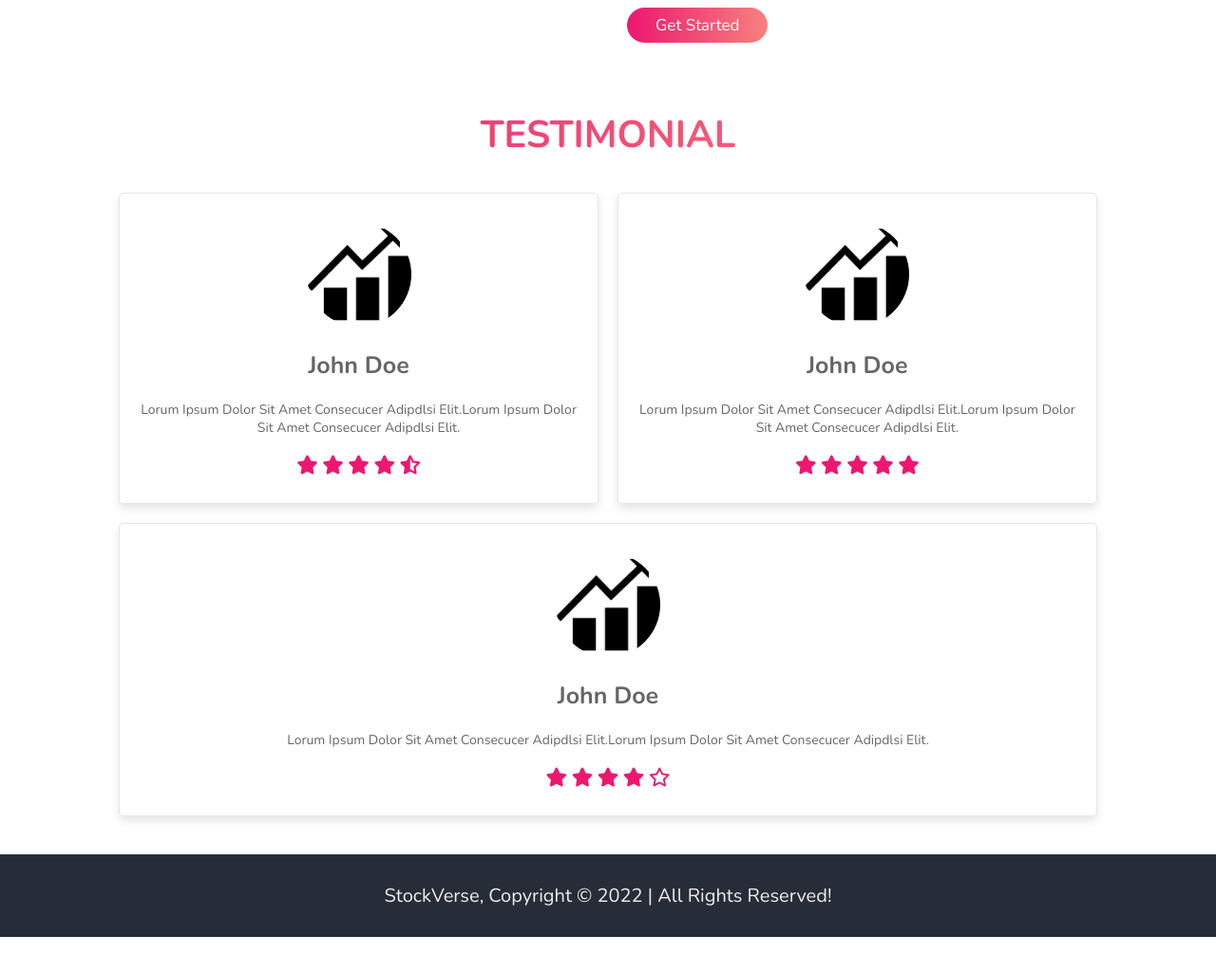
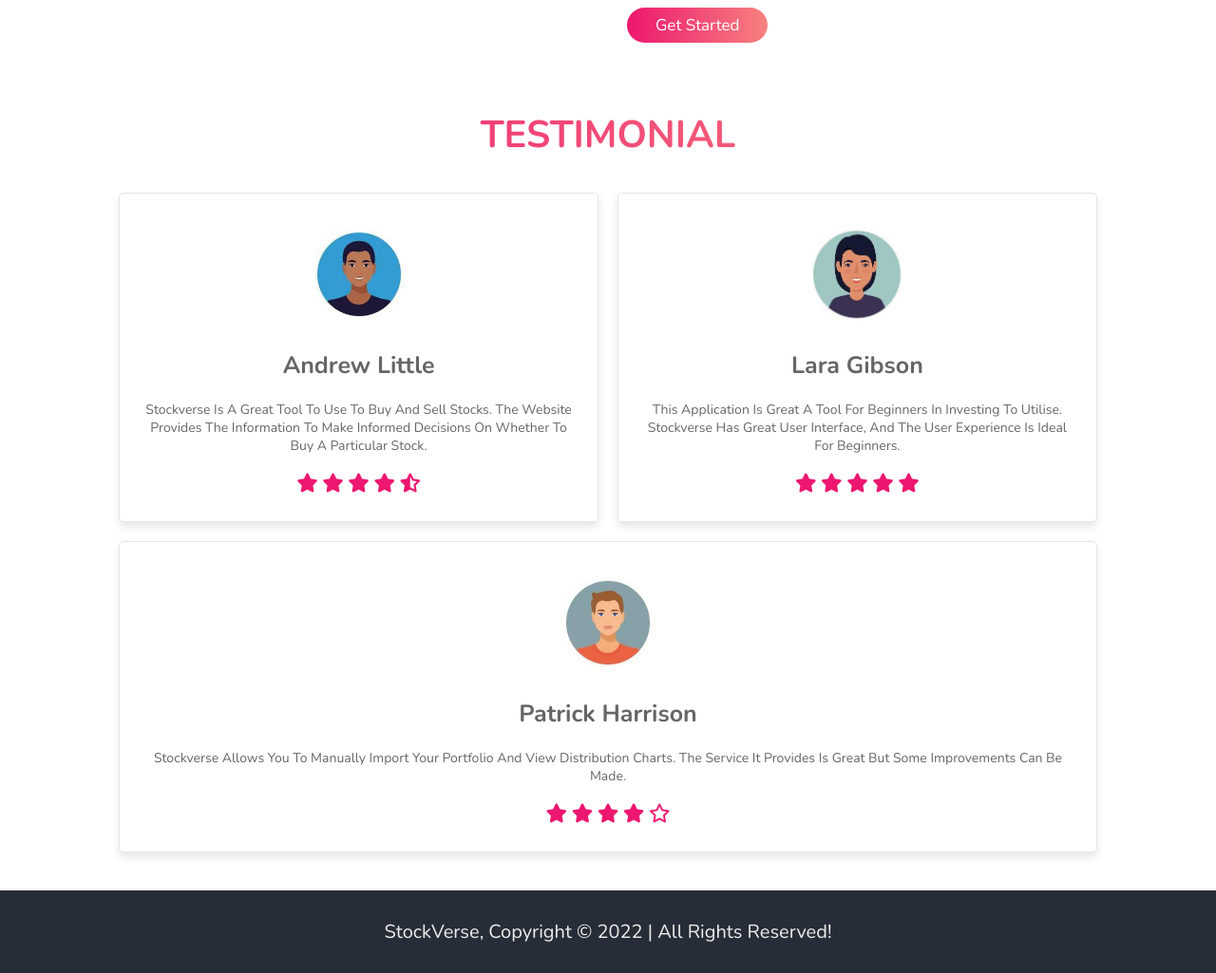
Before and after one commit to hamzaosman7891/Stockverse, a Flask app: page / in a window 1280 px wide. Shown: the part 1653-2678 px from the top of the page at 95% size. Before the commit the page ends 2640 px from the top, so only its background shows below. Run offline with Flask 2, Linux system fonts and the light colour scheme; some libraries are stand-ins or nearby versions.

Commit message:
testimonals

```diff
--- a/stock/templates/index.html
+++ b/stock/templates/index.html
@@ -104,9 +104,9 @@
        <h1 class="heading">Testimonial</h1></br>
     <div class="box-container">
     <div class="box">
-       <img src="/static/img/stock-icon.png" alt="">
-       <h3>John Doe</h3>
-       <p>Lorum ipsum dolor sit amet consecucer adipdlsi elit.Lorum ipsum dolor sit amet consecucer adipdlsi elit.</p>
+       <img src="/static/img/avatar.png" alt="">
+       <h3>Andrew Little</h3>
+       <p>Stockverse is a great tool to use to buy and sell stocks. The website provides the information to make informed decisions on whether to buy a particular stock.</p>
        <div class="stars">
            <i class="fas fa-star"></i>
            <i class="fas fa-star"></i>
@@ -116,9 +116,9 @@
        </div>
     </div>
     <div class="box">
-        <img src="/static/img/stock-icon.png" alt="">
-        <h3>John Doe</h3>
-        <p>Lorum ipsum dolor sit amet consecucer adipdlsi elit.Lorum ipsum dolor sit amet consecucer adipdlsi elit.</p>
+        <img src="/static/img/avatar2.png" alt="">
+        <h3>Lara Gibson</h3>
+        <p>This application is great a tool for beginners in investing to utilise. Stockverse has great user interface, and the user experience is ideal for beginners.</p>
         <div class="stars">
             <i class="fas fa-star"></i>
             <i class="fas fa-star"></i>
@@ -128,9 +128,9 @@
         </div>
      </div>
      <div class="box">
-        <img src="/static/img/stock-icon.png" alt="">
-        <h3>John Doe</h3>
-        <p>Lorum ipsum dolor sit amet consecucer adipdlsi elit.Lorum ipsum dolor sit amet consecucer adipdlsi elit.</p>
+        <img src="/static/img/avatar3.png" alt="">
+        <h3>Patrick Harrison</h3>
+        <p>Stockverse allows you to manually import your portfolio and view distribution charts. The service it provides is great but some improvements can be made.</p>
         <div class="stars">
             <i class="fas fa-star"></i>
             <i class="fas fa-star"></i>
```
Also changed, not shown: stock/transactions.py (+5 -2 lines), stock/views.py (+3 -4 lines), stock/__init__.py (line endings or trailing spaces), stock/static/img/avatar.png (added), stock/static/img/avatar2.png (added), stock/static/img/avatar3.png (added), stock/static/img/stock-icon.png (deleted).
